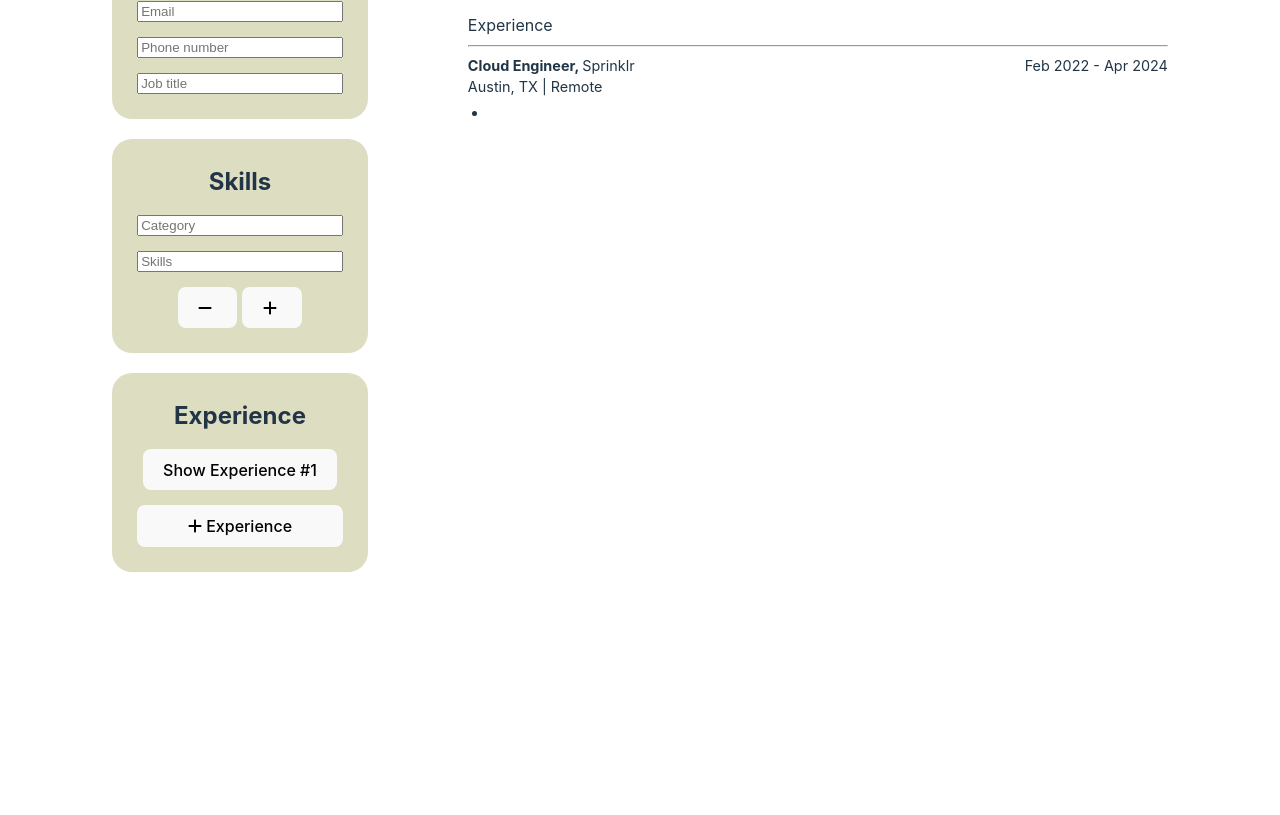
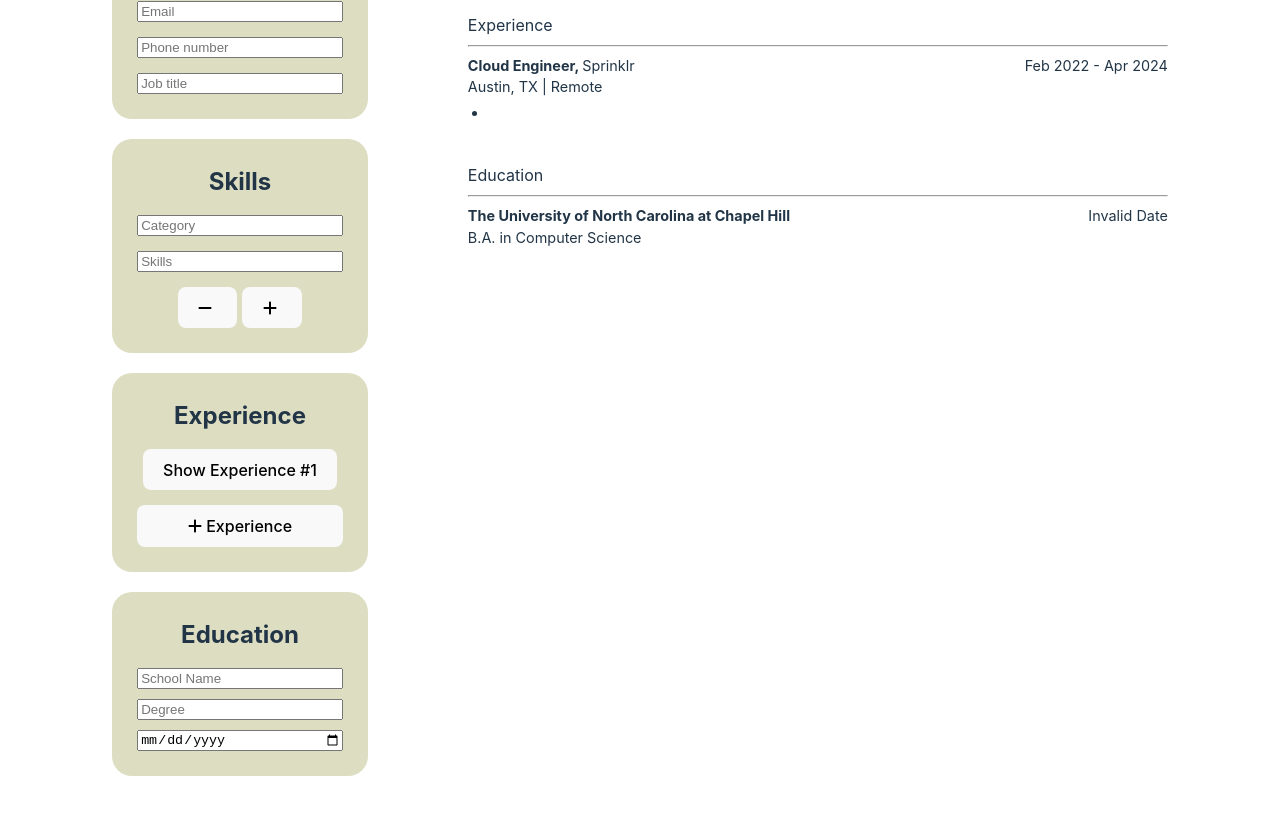
Before and after one commit to ChonnyRama/cv-application, a React (Vite) app: page / in a window 1280 px wide. Shown: the part 295-1110 px from the top of the page. Before the commit the page ends 919 px from the top, so only its background shows below. Built offline with nearby package versions, Linux system fonts and the light colour scheme.

Commit message:
Add education form and preview section for it. Create function for date formatting, need to implement in experience

```diff
--- a/src/Content.jsx
+++ b/src/Content.jsx
@@ -3,6 +3,7 @@ import BasicInfo from './components/CVForms/BasicInfo'
 import Preview from './components/CVPreview/Preview'
 import Skills from './components/CVForms/Skills'
 import Experiences from './components/CVForms/Experiences'
+import Education from './components/CVForms/Education'
 import { FontAwesomeIcon } from "@fortawesome/react-fontawesome";
 import {
   faPlus,
@@ -32,7 +33,15 @@ export default function Content() {
       bullets:[''],
     },
   ])
-  const [activeExperience,setActiveExperience] = useState(null)
+  const [activeExperience, setActiveExperience] = useState(null)
+  const [education, setEducation] = useState([
+    {
+      school: '',
+      degree: '',
+      location: '',
+      graduationDate: '',
+    },
+  ])
 
     function onFirstName(event) {
         setFirstName(event.target.value)
@@ -123,7 +132,11 @@ export default function Content() {
     setExperiences(newExperiences)
   }
 
-
+  function handleEducation(event, index, field) {
+    const newEducation = [...education]
+    newEducation[index][field] = event.target.value
+    setEducation(newEducation)
+  }
 
   return (
     <>
@@ -190,6 +203,17 @@ export default function Content() {
               <span> Experience</span>
               </button>
           </div>
+          <div className='education-form'>
+            <h1>Education</h1>
+            {education.map(((school,index) => (
+              <div className='education' key={index}>
+                <Education
+                  values={school}
+                  onEducation={(event,field)=>handleEducation(event,index,field)}
+                />
+              </div>
+            )))}
+          </div>
         </section>
 
         <section className='preview'>
@@ -202,6 +226,7 @@ export default function Content() {
             title={title}
             skills={categories}
             experiences={experiences}
+            education={education}
         />
         </section>
       </div>
--- /dev/null
+++ b/src/components/CVForms/Education.jsx
@@ -0,0 +1,29 @@
+import React from 'react'
+
+export default function Education({
+  values,
+  onEducation
+}) {
+  return (
+    <>
+      <input
+        type='text'
+        value={values.school}
+        placeholder='School Name'
+        onChange={(event)=>onEducation(event,'school')}
+      />
+      <input
+        type='text'
+        value={values.degree}
+        placeholder='Degree'
+        onChange={(event)=>onEducation(event,'degree')}
+      />
+      <input
+        type='date'
+        value={values.graduationDate}
+        placeholder='Graduation Date'
+        onChange={(event)=>onEducation(event,'graduationDate')}
+      />
+    </>
+  )
+}
--- a/src/components/CVForms/forms.css
+++ b/src/components/CVForms/forms.css
@@ -27,3 +27,9 @@ h1, h2 {
 .experience button {
   background-color: rgb(173, 250, 250);
 }
+
+.education {
+  display: flex;
+  flex-direction: column;
+  gap: 10px;
+}
--- a/src/components/CVPreview/Preview.jsx
+++ b/src/components/CVPreview/Preview.jsx
@@ -2,6 +2,7 @@ import React from 'react'
 import PreviewBasic from './PreviewBasic'
 import PreviewSkills from './PreviewSkills'
 import PreviewExperiences from './PreviewExperiences'
+import PreviewEducation from './PreviewEducation'
 import './preview.css'
 
 export default function Preview({
@@ -13,6 +14,7 @@ export default function Preview({
   title,
   skills,
   experiences,
+  education,
 }) {
     return (
       <>
@@ -31,6 +33,9 @@ export default function Preview({
           <PreviewExperiences
             experiences={experiences}
           />
+          <PreviewEducation
+            education={education}
+          />
         </section>
       </>
     )
--- /dev/null
+++ b/src/components/CVPreview/PreviewEducation.jsx
@@ -0,0 +1,24 @@
+import React from 'react'
+import formatDate from '../FormatDate'
+
+export default function PreviewEducation({ education }) {
+  return (
+    <div className='education-preview'>
+      <span>Education</span>
+      <hr></hr>
+      {education.map((school, index) => (
+        <div
+          className='school-preview'
+          key={index}
+        >
+          <div className='school-line'>
+            <span>{school.school || 'The University of North Carolina at Chapel Hill'}</span>
+            <br></br>
+            <span>{school.degree || 'B.A. in Computer Science'} </span>
+          </div>
+          <span>{formatDate(school.graduationDate) || 'May 2020'}</span>
+        </div>
+      ))}
+    </div>
+  )
+}
--- a/src/components/CVPreview/preview.css
+++ b/src/components/CVPreview/preview.css
@@ -76,3 +76,13 @@ h2 {
   right: 20px;
   top:-10px;
 }
+
+.school-preview {
+  font-size: .9rem;
+  display: flex;
+  justify-content: space-between;
+}
+
+.school-line :first-child {
+  font-weight: bold;
+}
--- /dev/null
+++ b/src/components/FormatDate.js
@@ -0,0 +1,5 @@
+export default function formatDate(dateString) {
+  const date = new Date(dateString)
+  const options = { year: 'numeric', month: 'short' }
+  return date.toLocaleDateString('en-US', options)
+}
```
